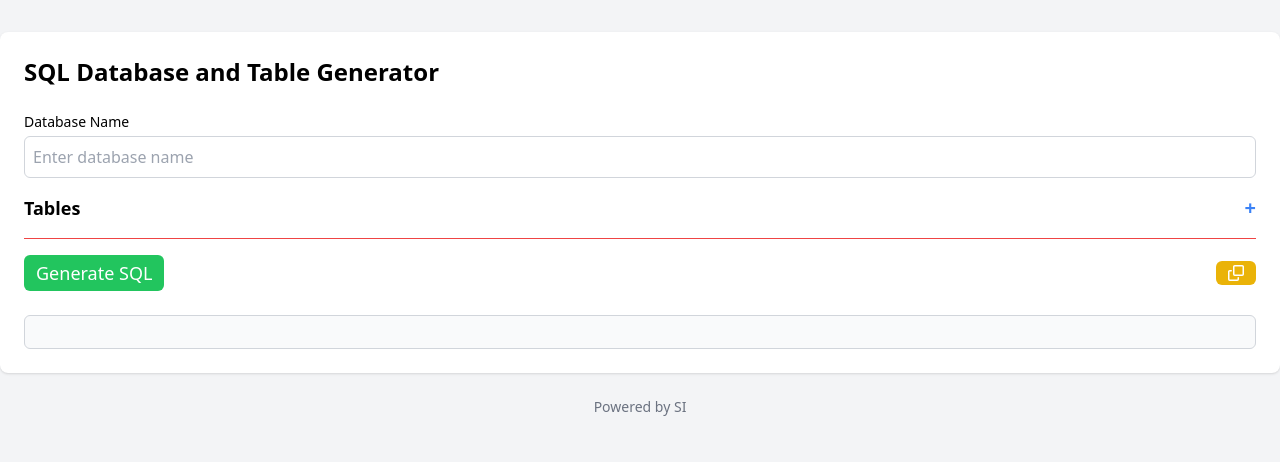
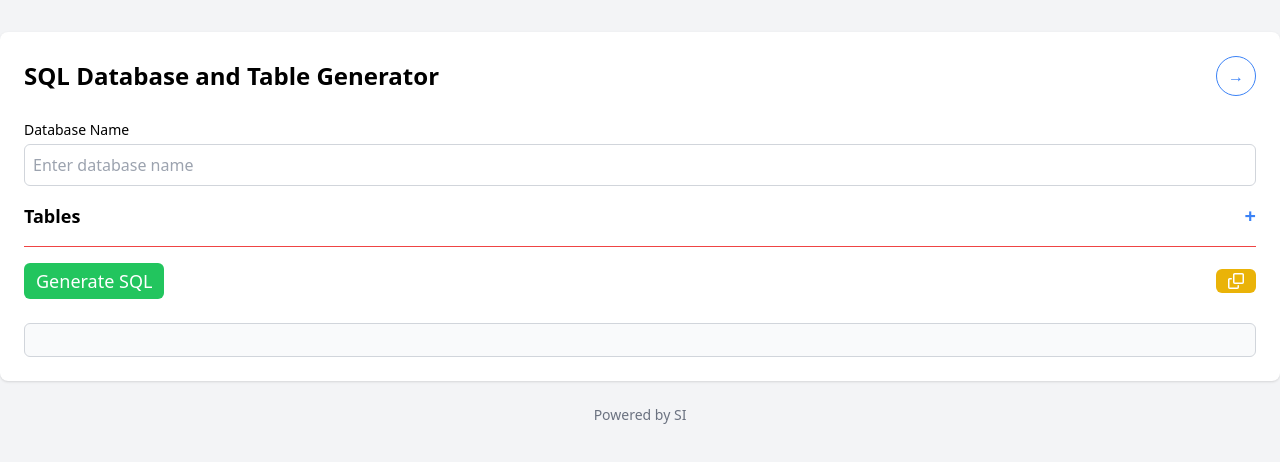
Before and after one commit to ssumir/SQL-Code-Maker, a plain HTML site: page table.html in a window 1280 px wide. Drawn offline with nearby package versions, Linux system fonts and the light colour scheme.

Commit message:
table.html

```diff
--- a/table.html
+++ b/table.html
@@ -9,7 +9,16 @@
 
 <body class="bg-gray-100 py-8">
     <div class="container mx-auto p-6 bg-white shadow rounded-lg">
-        <h1 class="text-2xl font-bold mb-6">SQL Database and Table Generator</h1>
+                <div class="flex items-center justify-between mb-6">
+                    <h1 class="text-2xl font-bold">SQL Database and Table Generator</h1>
+                    <button
+                        onclick="window.location.href='dataIn.html'"
+                        class="inline-flex items-center justify-center w-10 h-10 rounded-full border border-blue-500 text-blue-500 hover:bg-blue-500 hover:text-white focus:ring-2 focus:ring-blue-300 focus:outline-none"
+                    >
+                        →
+                    </button>
+                </div>
+
         <div class="mb-4">
             <label for="databaseName" class="block text-sm font-medium">Database Name</label>
             <input type="text" id="databaseName" placeholder="Enter database name" class="w-full p-2 mt-1 border border-gray-300 rounded-md">
```
